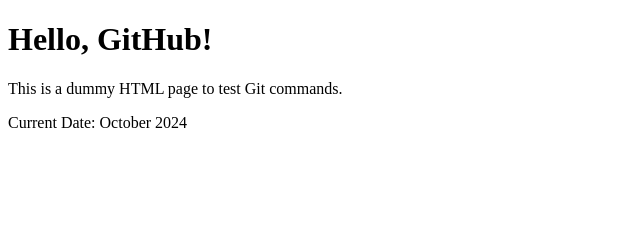
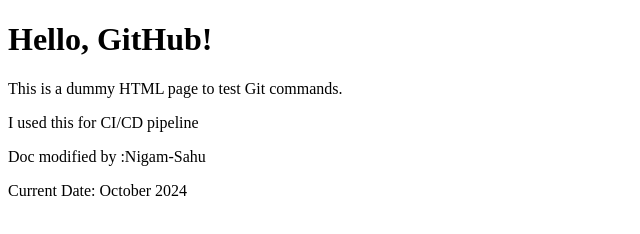
Before and after one commit to fgttg/Chandan, a plain HTML site: page index.html in a window 1280 px wide. Shown: the whole page, without its empty margins (0-640 px from the left). Drawn offline with Linux system fonts and the light colour scheme.

Commit message:
I made these changes to Index.html

```diff
--- a/index.html
+++ b/index.html
@@ -8,6 +8,8 @@
 <body>
     <h1>Hello, GitHub!</h1>
     <p>This is a dummy HTML page to test Git commands.</p>
+    <p>I used this for CI/CD pipeline </p>
+    <p>Doc modified by :Nigam-Sahu</p>
     <p>Current Date: October 2024</p>
 </body>
 </html>
```
